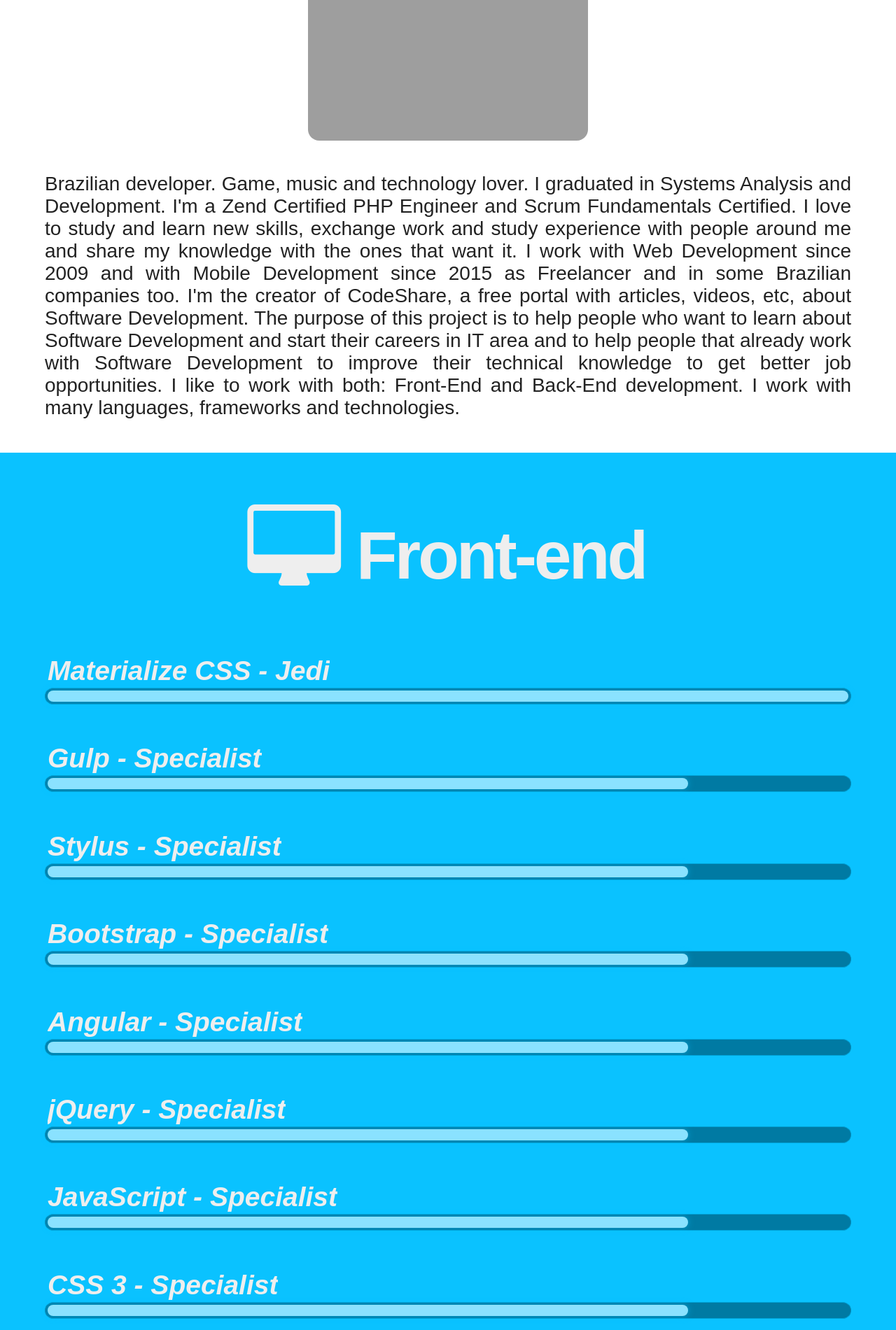
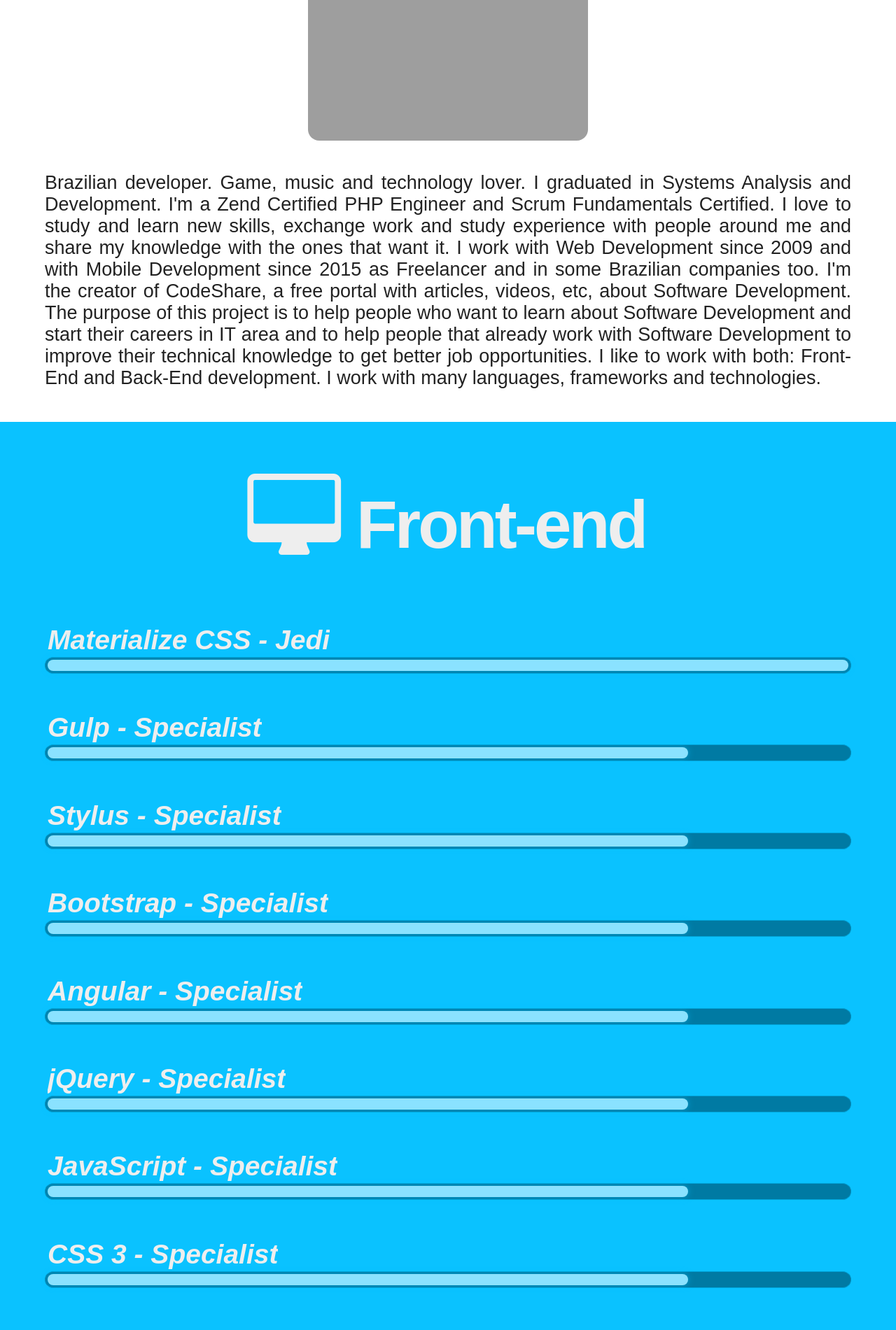
Before and after one commit to WendellAdriel/dev-curriculum, a Jekyll site: the page built from index.html, in a window 1280 px wide. Shown: the part 1131-3032 px from the top of the page at 70% size. Built offline with Jekyll 4.4.1, drawn with Linux system fonts in a browser that asks for light colours; grey boxes are pictures that could not be loaded.

Commit message:
Adjust of the bio text

```diff
--- a/css/_bio.sass
+++ b/css/_bio.sass
@@ -17,4 +17,4 @@
   text-align: $bio-text-alignment
 
   @include respond-to(large)
-    font-size: px-to-rem($bio-font-size + 10)
+    font-size: px-to-rem($bio-font-size + 9)
```
